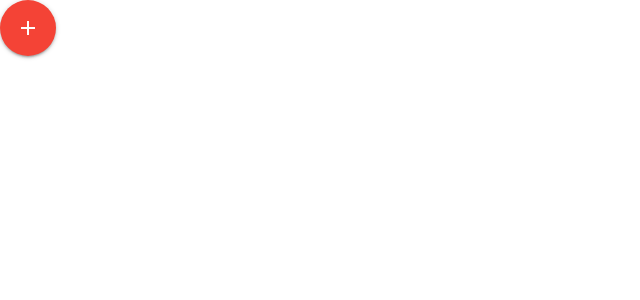
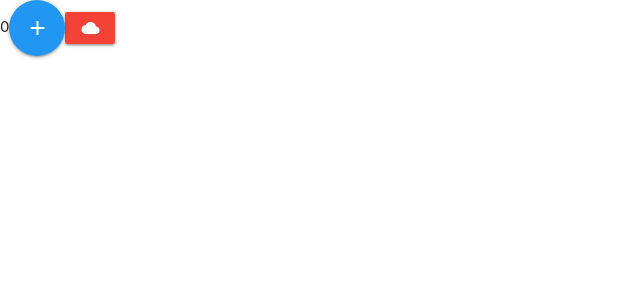
Before and after one commit to josephtawil/React-App-Practice-Learning, a React (Create React App) app: page / in a window 1280 px wide. Shown: the top 300 px of the page, without its empty margins (0-640 px from the left). Built offline with nearby package versions, Linux system fonts and the light colour scheme.

Commit message:
used states and added an onclicker function

```diff
--- a/src/App.js
+++ b/src/App.js
@@ -1,13 +1,23 @@
-import React from 'react';
-import {AnotherTest} from './components/AnotherTest';
-import {Test} from './components/Test';
-
+import React, {useState} from 'react';
+import Button from './components/Button';
 import './App.css';
 
 function App() {
+
+  const [counter, modifyCounter] = useState(0);
+
   return (
     <div className="App">
-      <button class="btn-floating btn-large waves-effect waves-light red"><i class="material-icons">add</i></button>
+      {counter}
+
+     <Button float= {true} size={"large"} waveEffect={true} waveColor="light" color= "blue"><i onClick = {()=>{
+       console.log("hello")
+       let tempCounter = counter;
+       tempCounter++;
+       modifyCounter(tempCounter);
+       console.log(tempCounter);
+       } }className="material-icons">add</i></Button>
+     <Button float= {false} size={"small"} waveEffect={false} waveColor="dark" color= "red"><i className="material-icons">cloud</i></Button>
     </div>
   );
 }
--- a/src/components/Button.js
+++ b/src/components/Button.js
@@ -1,10 +1,36 @@
 import React from 'react';
+import PropTypes from 'prop-types';
+
+ const Button = (props) => {
+     let buttonStyles = "";
+     if(props.float === true){
+        buttonStyles += " btn-floating";
+     }
+     if(props.size) buttonStyles += ` btn-${props.size}`;
+     if(props.waveEffect) buttonStyles += " waves-effect";
+     if(props.waveColor) buttonStyles += ` waves-${props.waveColor}`;
+     if(props.color) buttonStyles += ` ${props.color}`;
 
 
- const text = (msg) => {
+
+     console.log(buttonStyles);
     return (
-        <h1>{msg}</h1>
+
+    <button className={buttonStyles}>{props.children}</button>
+
     );
+
+};
+
+Button.propTypes = {
+    buttonStyles: PropTypes.string,
+    float : PropTypes.bool,
+    size : PropTypes.string,
+    waveEffect : PropTypes.bool,
+    waveColor : PropTypes.string,
+    color: PropTypes.string,
+
+    // children: PropTypes.oneOfType([])
 }
 
-export default text;
+export default Button;
```
